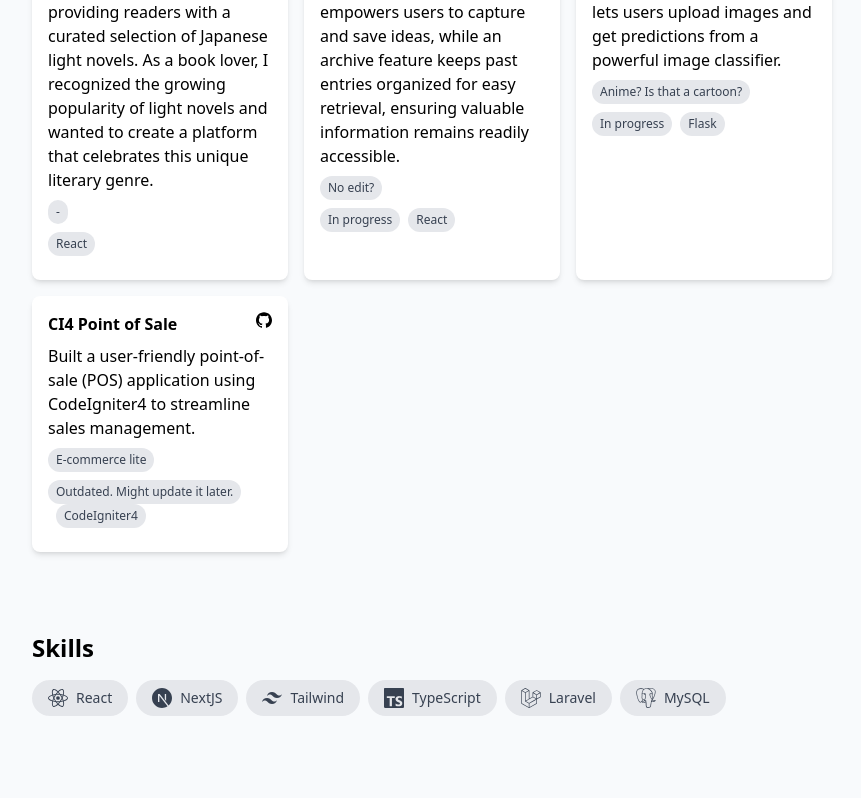
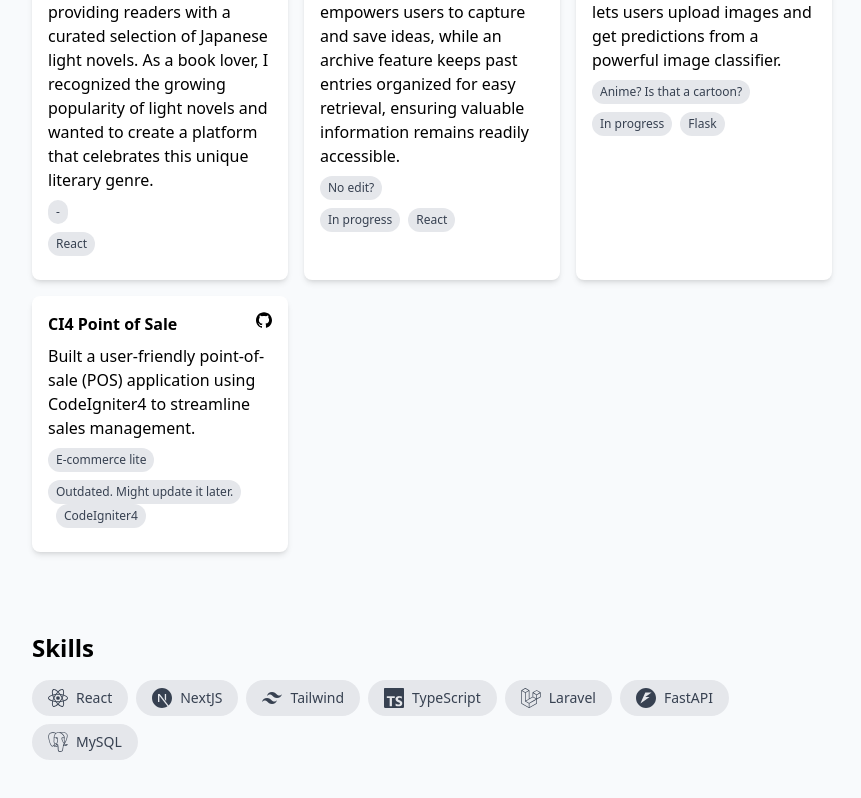
Before and after one commit to nulitas/nulitas.github.io, a React (Vite) app: page / in a window 1280 px wide. Shown: the part 1432-2230 px from the top of the page, without its empty margins (208-1069 px from the left). Built offline with nearby package versions, Linux system fonts and the light colour scheme.

Commit message:
Adding files

```diff
--- a/package.json
+++ b/package.json
@@ -1,5 +1,5 @@
 {
-  "homepage": "https://nulitas.github.io/portfolio",
+  "homepage": "https://nulitas.github.io/",
   "name": "nulitas",
   "private": true,
   "version": "0.0.0",
--- a/src/data.ts
+++ b/src/data.ts
@@ -6,6 +6,7 @@
   SiReact,
   SiTailwindcss,
   SiTypescript,
+  SiFastapi,
 } from "react-icons/si";
 
 export interface ExperienceItem {
@@ -126,5 +127,6 @@
   { text: "Tailwind", Icon: SiTailwindcss },
   { text: "TypeScript", Icon: SiTypescript },
   { text: "Laravel", Icon: SiLaravel },
+  { text: "FastAPI", Icon: SiFastapi },
   { text: "MySQL", Icon: SiPostgresql },
 ];
--- a/vite.config.ts
+++ b/vite.config.ts
@@ -3,6 +3,6 @@
 
 // https://vitejs.dev/config/
 export default defineConfig({
-  base: "/portfolio/",
+  // base: "/portfolio/",
   plugins: [react()],
 });
```
